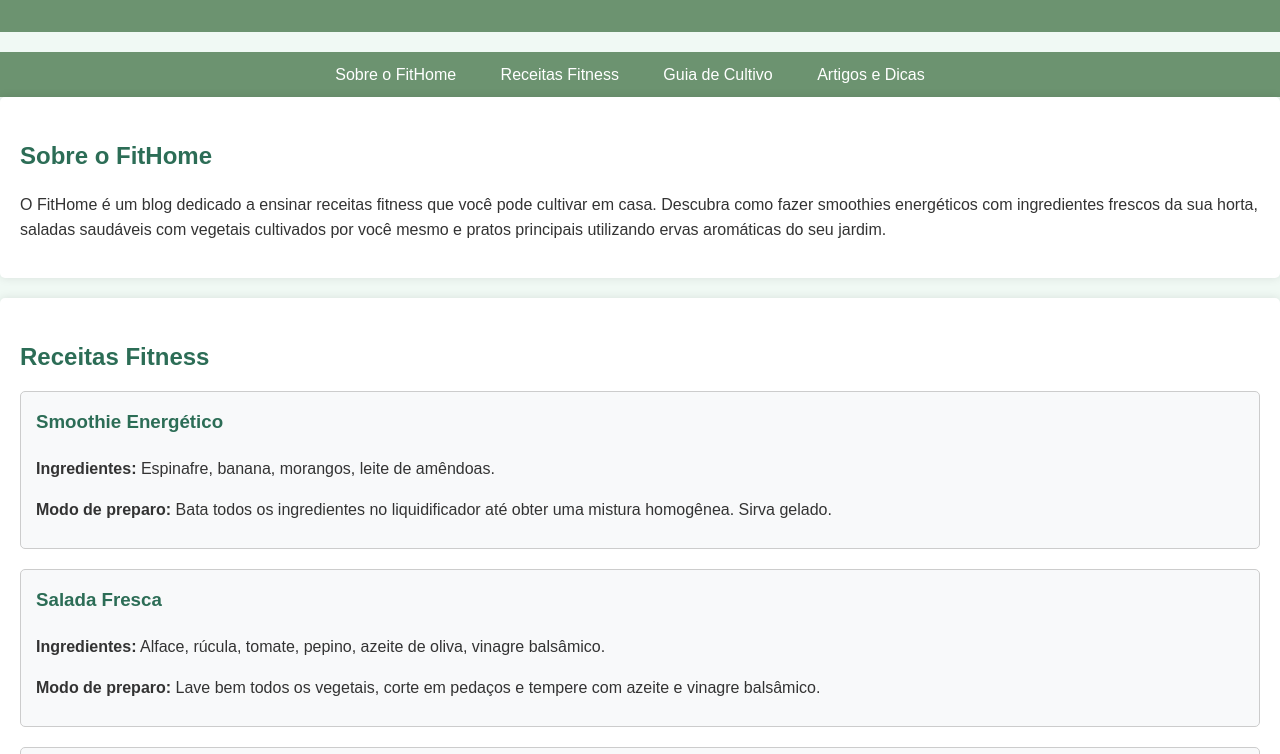
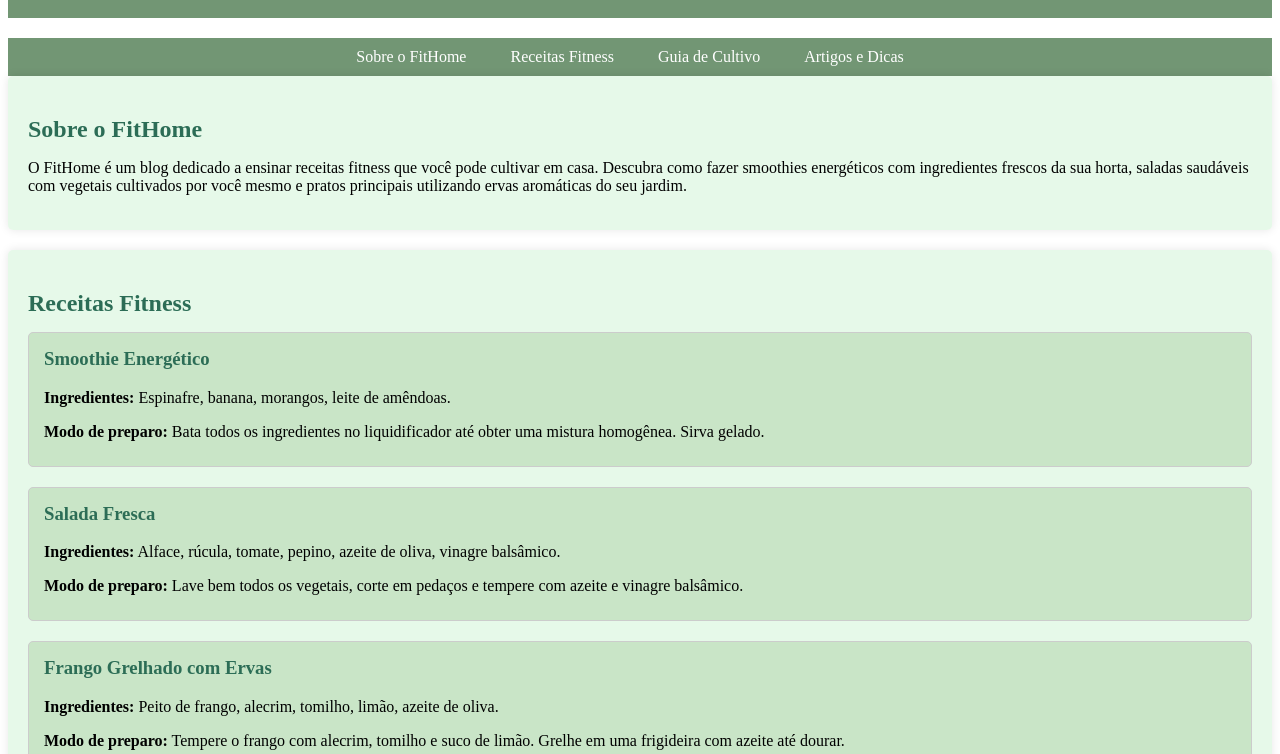
Before and after one commit to nimsaylindoca/agrinho, a plain HTML site: page index.html in a window 1280 px wide. Shown: the part 116-870 px from the top of the page. Drawn offline with Linux system fonts and the light colour scheme.

Commit message:
Add files via upload

```diff
--- a/styles.css
+++ b/styles.css
@@ -1,3 +1,12 @@
+<!DOCTYPE html>
+<html lang="pt-br">
+<head>
+    <meta charset="UTF-8">
+    <meta name="viewport" content="width=device-width, initial-scale=1.0">
+    <title>FitHome - Comidas Fitness que Você Pode Cultivar em Casa</title>
+    <link rel="stylesheet" href="styles.css"> <!-- Link para o arquivo CSS externo -->
+    <style>
+        /* Estilos adicionais diretamente no cabeçalho se necessário */
         body {
             font-family: Arial, sans-serif;
             line-height: 1.6;
@@ -9,7 +18,7 @@ body {
 
         header {
             background-color: #215a24a1; /* Verde escuro para o cabeçalho */
-    color: #fff; /* Texto branco para o cabeçalho */
+            color: #ffffff; /* Texto branco para o cabeçalho */
             text-align: center;
             padding: 20px 0;
             margin-bottom: 20px;
@@ -28,8 +37,6 @@ nav ul {
             padding: 0;
             text-align: center;
             background-color: #215a24a1; /* Verde escuro para o cabeçalho */
-    background-color: #215a24a1; /* Verde escuro para o cabeçalho */
-    background-color: ; /* Azul claro para o menu */
             margin: 0;
         }
 
@@ -40,7 +47,7 @@ nav ul li {
 
         nav ul li a {
             display: inline-block;
-    color: #fff; /* Texto branco para os links do menu */
+            color: #ffffff; /* Texto branco para os links do menu */
             padding: 10px;
             text-decoration: none;
             transition: background-color 0.3s ease-in-out;
@@ -53,7 +60,7 @@ nav ul li a:hover {
         section {
             padding: 20px;
             margin-bottom: 20px;
-    background-color: #fff;
+            background-color: #afecb94f;
             border-radius: 5px;
             box-shadow: 0 0 10px rgba(0, 0, 0, 0.1);
         }
@@ -66,7 +73,7 @@ h2 {
         .receita {
             margin-bottom: 20px;
             padding: 15px;
-    background-color: #f8f9fa; /* Fundo das receitas */
+            background-color: #96c28b5b; /* Fundo das receitas */
             border: 1px solid #ccc;
             border-radius: 5px;
         }
@@ -79,6 +86,7 @@ h2 {
         .receita p {
             margin-bottom: 10px;
         }
+
         .detalhes {
             display: none; /* Inicialmente oculto */
             margin-top: 10px;
@@ -87,3 +95,58 @@ h2 {
         .detalhes.visivel {
             display: block; /* Exibe quando a classe visivel é aplicada */
         }
+    </style>
+</head>
+<body>
+
+    <header>
+        <h1>FitHome - Comidas Fitness que Você Pode Cultivar em Casa</h1>
+        <p>Transforme sua alimentação com receitas saudáveis e ingredientes frescos do seu próprio jardim.</p>
+    </header>
+
+    <nav>
+        <ul>
+            <li><a href="#sobre">Sobre o FitHome</a></li>
+            <li><a href="#receitas">Receitas Fitness</a></li>
+            <li><a href="#guia">Guia de Cultivo</a></li>
+            <li><a href="#artigos">Artigos e Dicas</a></li>
+        </ul>
+    </nav>
+
+    <section id="sobre">
+        <h2>Sobre o FitHome</h2>
+        <p>O FitHome é um blog dedicado a ensinar receitas fitness que você pode cultivar em casa. Descubra como fazer smoothies energéticos com ingredientes frescos da sua horta, saladas saudáveis com vegetais cultivados por você mesmo e pratos principais utilizando ervas aromáticas do seu jardim.</p>
+        <p>Nosso objetivo é inspirar hábitos alimentares saudáveis e sustentáveis, incentivando o cultivo próprio de alimentos e o uso de ingredientes naturais em suas refeições diárias.</p>
+        <img src="smoothie-morango.jpg" alt="Smoothie de Morango" style="width: 80%; max-width: 600px; display: block; margin: 20px auto;">
+        <p>Experimente nossas receitas e transforme sua alimentação com saúde e sabor!</p>
+    </section>
+
+    <section id="receitas">
+        <h2>Receitas Fitness</h2>
+
+        <div class="receita">
+            <h3>Smoothie Energético</h3>
+            <p><strong>Ingredientes:</strong> Espinafre, banana, morangos, leite de amêndoas.</p>
+            <p><strong>Benefícios:</strong> Rico em antioxidantes, vitaminas e minerais essenciais para energia e saúde.</p>
+            <p><strong>Modo de preparo:</strong> Bata todos os ingredientes no liquidificador até obter uma mistura homogênea. Sirva gelado.</p>
+            <p><strong>Variações:</strong> Substitua espinafre por couve, adicione sementes de chia para mais fibras.</p>
+        </div>
+
+        <div class="receita">
+            <h3>Salada Fresca</h3>
+            <p><strong>Ingredientes:</strong> Alface, rúcula, tomate, pepino, azeite de oliva, vinagre balsâmico.</p>
+            <p><strong>Benefícios:</strong> Fonte de fibras, vitaminas e minerais essenciais para saúde digestiva e imunidade.</p>
+            <p><strong>Modo de preparo:</strong> Lave bem todos os vegetais, corte em pedaços e tempere com azeite e vinagre balsâmico.</p>
+            <p><strong>Variações:</strong> Adicione grãos integrais como quinoa, acrescente frutas como morangos para um toque doce.</p>
+        </div>
+
+        <div class="receita">
+            <h3>Frango Grelhado com Ervas</h3>
+            <p><strong>Ingredientes:</strong> Peito de frango, alecrim, tomilho, limão, azeite de oliva.</p>
+            <p><strong>Benefícios:</strong> Proteína magra e ervas antioxidantes para fortalecimento muscular e saúde geral.</p>
+            <p><strong>Modo de preparo:</strong> Tempere o frango com alecrim, tomilho e suco de limão. Grelhe em uma frigideira com azeite até dourar.</p>
+            <p><strong>Variações:</strong> Experimente marinadas diferentes com iogurte natural e especiarias, sirva com legumes grelhados.</p>
+        </div>
+
+    </s
+\\\\\\\\\\\\\\\\\\\\\\\\\\\\\\\\\\\\\\\\\\\\\\\\\\
```
Also changed, not shown: img/blog-smoothie-classic-green-2_1024x1024.webp (added). Lines whose indentation alone changed are shown as unchanged.
